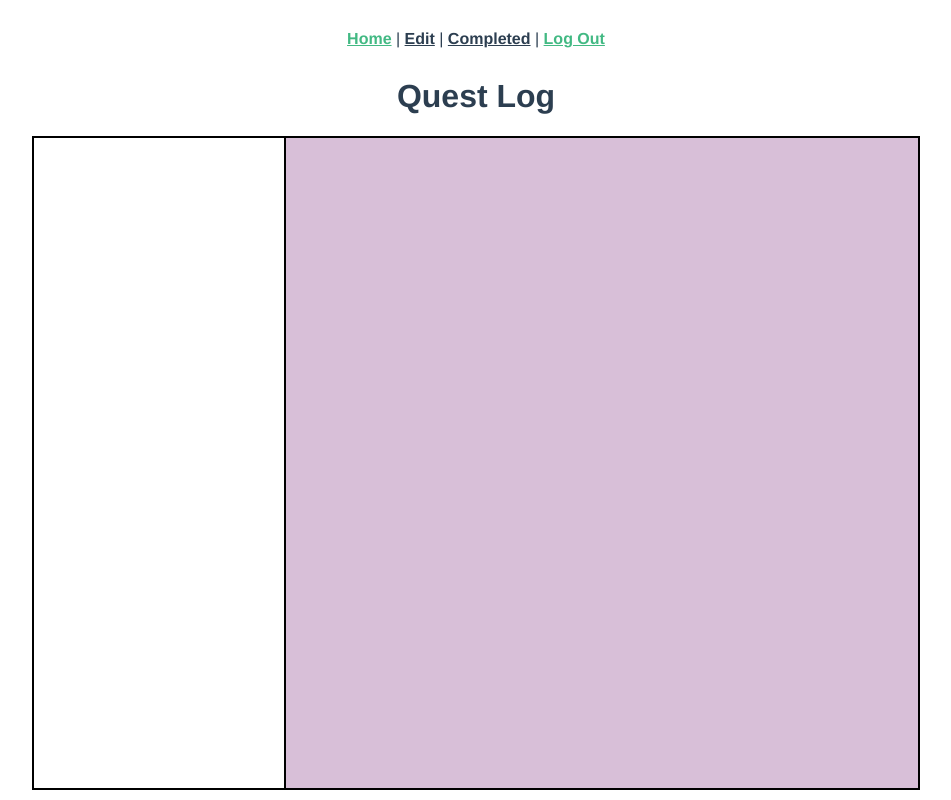
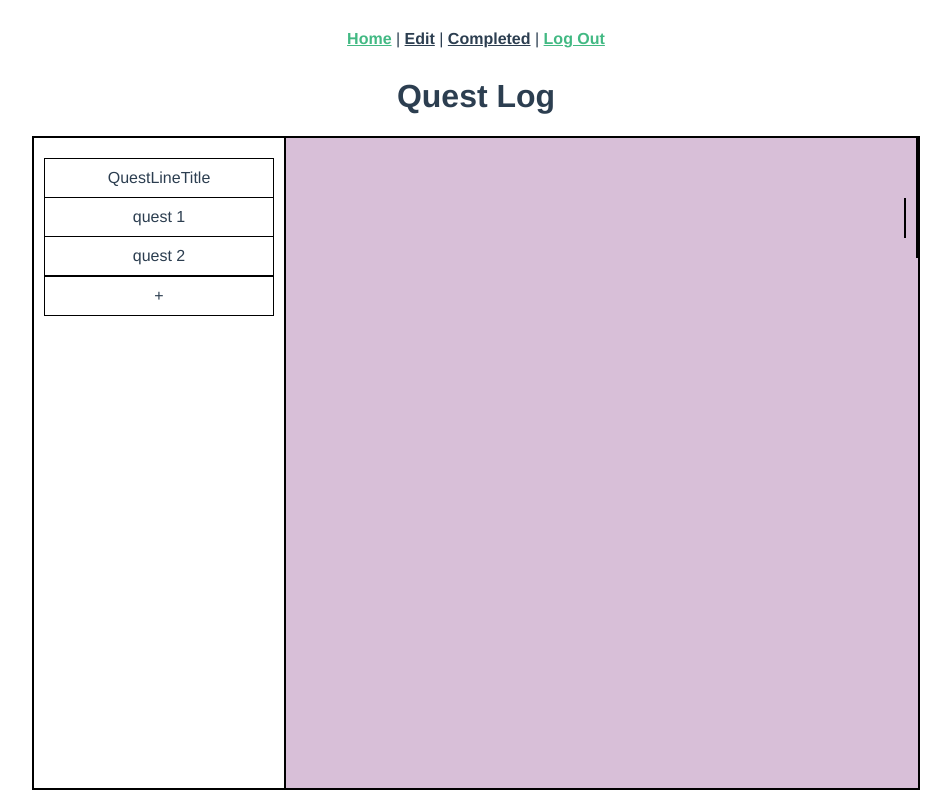
Before and after one commit to Ishis-HBO-ICT-Personal-Projects-21-22/Quest-App-Frontend, a Vue app: page / in a window 1280 px wide. Shown: the whole page, without its empty margins (164-1115 px from the left). Built offline with nearby package versions, Linux system fonts and the light colour scheme.

Commit message:
Created Needed Components for Editing Questlog

```diff
--- a/src/components/QuestLog.vue
+++ b/src/components/QuestLog.vue
@@ -6,8 +6,8 @@
 </template>
 
 <script>
-import QuestNav from '@/components/QuestNav.vue'
-import QuestView from '@/components/QuestView.vue'
+import QuestNav from '@/components/QuestNav/QuestNav.vue'
+import QuestView from '@/components/QuestView/QuestView.vue'
 
 export default {
   name: 'QuestLog',
--- /dev/null
+++ b/src/components/QuestNav/Quest.vue
@@ -0,0 +1,16 @@
+<template>
+    <div class="quest-nav-title quest-nav"> {{title}} </div>
+</template>
+
+<script>
+
+export default {
+  name: 'Quest',
+  props: {
+    title: null
+  }
+}
+</script>
+
+<style scoped>
+</style>
--- /dev/null
+++ b/src/components/QuestNav/QuestLine.vue
@@ -0,0 +1,42 @@
+<template>
+    <div>
+        <quest-line-title></quest-line-title>
+        <div>
+          <quest v-for="quest in quests"
+          :key="quest.id"
+          :title="quest.title"
+          >
+          </quest>
+        </div>
+    </div>
+</template>
+
+<script>
+import Quest from '@/components/QuestNav/Quest.vue'
+import QuestLineTitle from '@/components/QuestNav/QuestLineTitle.vue'
+
+export default {
+  name: 'QuestLine',
+  components: {
+    QuestLineTitle,
+    Quest
+  },
+  data () {
+    return {
+      quests: []
+    }
+  },
+  mounted () {
+    this.quests.push({
+      id: 1, title: 'quest 1'
+    },
+    {
+      id: 2, title: 'quest 2'
+    }
+    )
+  }
+}
+</script>
+
+<style scoped>
+</style>
--- a/src/components/QuestView.vue
+++ b/src/components/QuestNav/QuestLineTitle.vue
@@ -1,15 +1,12 @@
 <template>
-    <div></div>
+    <div class="quest-nav-title"> QuestLineTitle </div>
 </template>
 
 <script>
 export default {
-  name: 'QuestView'
+  name: 'QuestLineTitle'
 }
 </script>
 
 <style scoped>
-div{
-    background-color:thistle;
-}
 </style>
--- /dev/null
+++ b/src/components/QuestNav/QuestNav.vue
@@ -0,0 +1,39 @@
+<template>
+    <div id="quest-nav-styling">
+      <quest-line></quest-line>
+      <div id="add-questline-button" class="quest-nav-title" @click="addquestline">+</div>
+    </div>
+</template>
+
+<script>
+import QuestLine from '@/components/QuestNav/QuestLine.vue'
+
+export default {
+  name: 'QuestNav',
+  components: {
+    QuestLine
+  },
+  methods: {
+    addquestline () {
+      console.log('yes')
+    }
+  }
+}
+</script>
+
+<style>
+#add-questline-button{
+  cursor: pointer;
+}
+#quest-nav-styling{
+  border-right: 2px solid black;
+  padding: 20px 10px;
+}
+.quest-nav-title{
+  border: 1px solid black;
+  padding:10px;
+}
+.quest-nav{
+  border-top: 0px;
+}
+</style>
--- a/src/components/QuestNav.vue
+++ b/src/components/QuestView/Objective.vue
@@ -1,15 +1,18 @@
 <template>
-    <div></div>
+    <div>
+    </div>
 </template>
 
 <script>
+
 export default {
-  name: 'QuestNav'
+  name: 'Objective'
 }
 </script>
 
 <style scoped>
 div{
     border-right: 2px solid black;
+    padding: 20px 10px;
 }
 </style>
--- /dev/null
+++ b/src/components/QuestView/QuestDetails.vue
@@ -0,0 +1,18 @@
+<template>
+    <div>
+    </div>
+</template>
+
+<script>
+
+export default {
+  name: 'QuestDetails'
+}
+</script>
+
+<style scoped>
+div{
+    border-right: 2px solid black;
+    padding: 20px 10px;
+}
+</style>
--- /dev/null
+++ b/src/components/QuestView/QuestObjectives.vue
@@ -0,0 +1,23 @@
+<template>
+    <div>
+        <objective></objective>
+    </div>
+</template>
+
+<script>
+import Objective from '@/components/QuestView/Objective.vue'
+
+export default {
+  name: 'QuestObjectives',
+  components: {
+    Objective
+  }
+}
+</script>
+
+<style scoped>
+div{
+    border-right: 2px solid black;
+    padding: 20px 10px;
+}
+</style>
--- /dev/null
+++ b/src/components/QuestView/QuestView.vue
@@ -0,0 +1,25 @@
+<template>
+    <div>
+      <quest-details></quest-details>
+      <quest-objectives></quest-objectives>
+    </div>
+</template>
+
+<script>
+import QuestDetails from '@/components/QuestView/QuestDetails.vue'
+import QuestObjectives from '@/components/QuestView/QuestObjectives.vue'
+
+export default {
+  name: 'QuestView',
+  components: {
+    QuestDetails,
+    QuestObjectives
+  }
+}
+</script>
+
+<style scoped>
+div{
+    background-color:thistle;
+}
+</style>
```
